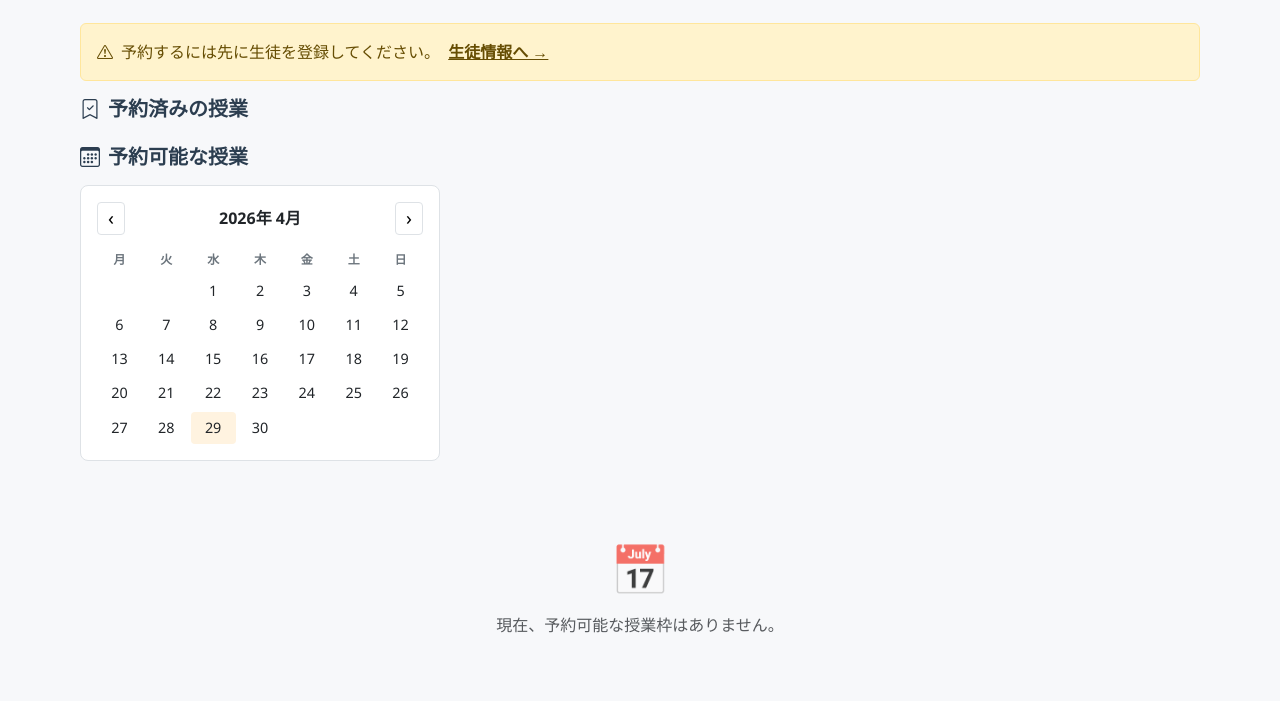
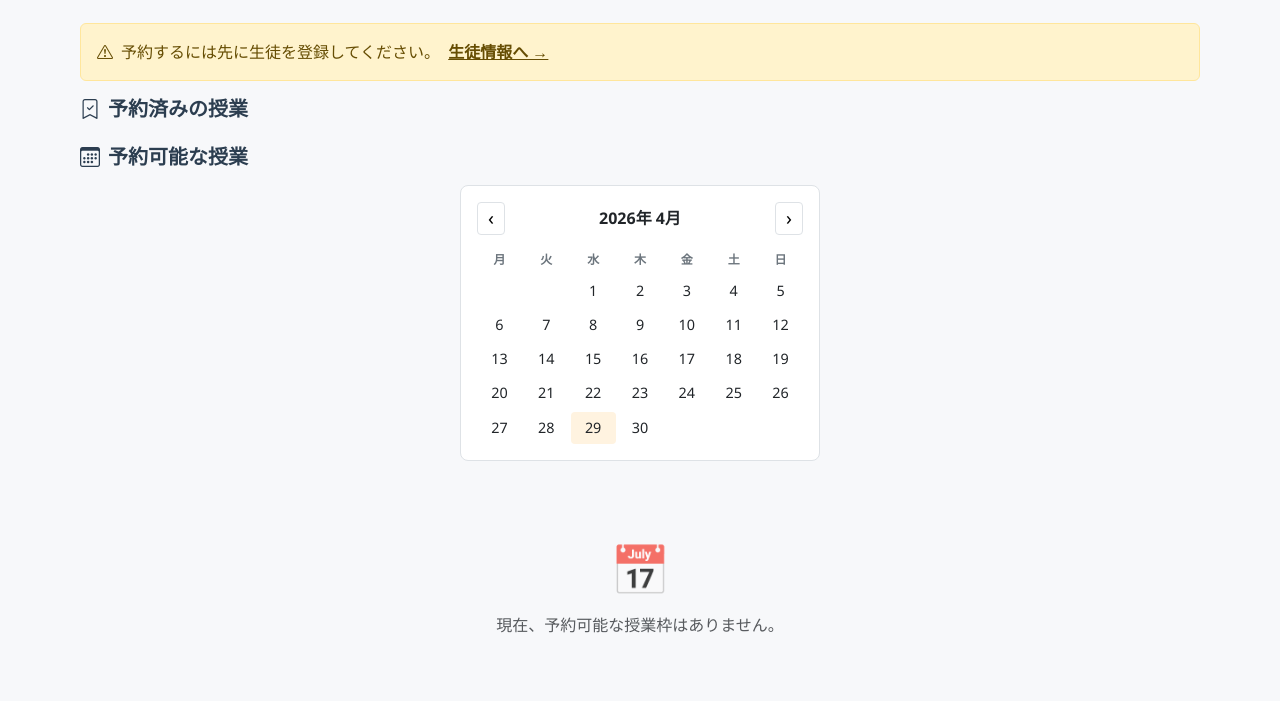
Before and after one commit to kuwajimayutaka-a11y/shodo_reserve, a Django app: template booking/templates/booking/calendar.html in a window 1280 px wide. Shown: the part 147-848 px from the top of the page. Run offline with Django 5.2, Linux system fonts and the light colour scheme; the template is opened without the code that fills it, so the values that code supplies are empty.

Commit message:
カレンダーを中央寄せ

```diff
--- a/booking/templates/booking/calendar.html
+++ b/booking/templates/booking/calendar.html
@@ -12,7 +12,7 @@
     .reserve-form-inline button { width: 100%; }
     .mini-cal { max-width: 100%; }
 }
-.mini-cal { background:white; border:1px solid #dee2e6; border-radius:8px; padding:16px; margin-bottom:24px; max-width:360px; }
+.mini-cal { background:white; border:1px solid #dee2e6; border-radius:8px; padding:16px; margin:0 auto 24px; max-width:360px; }
 .mini-cal-header { display:flex; justify-content:space-between; align-items:center; margin-bottom:12px; font-weight:600; }
 .mini-cal-nav { background:none; border:1px solid #dee2e6; border-radius:4px; padding:2px 10px; cursor:pointer; font-size:1.2em; line-height:1.4; }
 .mini-cal-nav:hover { background:#f0f0f0; }
```
